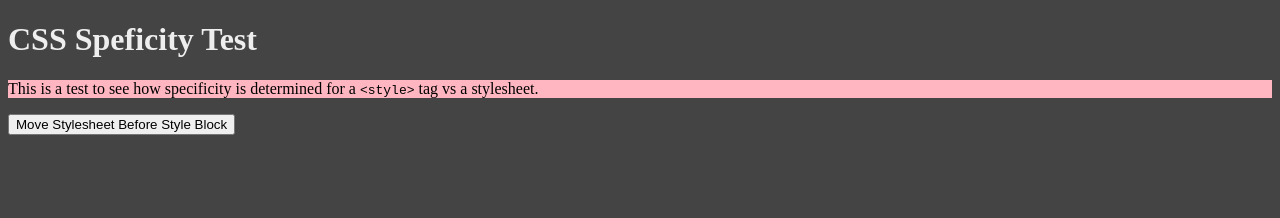
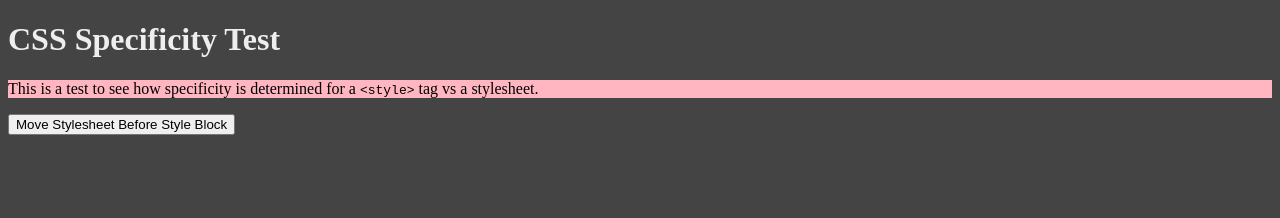
Before and after one commit to brgibson/www, a Jekyll site: the page css/specificity-test/index.html, which Jekyll copies as it is, in a window 1280 px wide. Shown: the top 218 px of the page. Built offline with Jekyll 4.4.1, drawn with Linux system fonts in a browser that asks for light colours.

Commit message:
css - fix typo

```diff
--- a/css/specificity-test/index.html
+++ b/css/specificity-test/index.html
@@ -3,7 +3,7 @@
     <head>
         <meta charset="utf-8">
         <meta name='viewport' content='width=device-width,initial-scale=1'/>
-        <title>CSS Speficity Test</title>
+        <title>CSS Specificity Test</title>
 
 		<style>
             body {
@@ -20,7 +20,7 @@
         <link rel="stylesheet" type="text/css" href="./specificity-test.css">
     </head>
     <body>
-    <h1>CSS Speficity Test</h1>
+    <h1>CSS Specificity Test</h1>
     <p>
         This is a test to see how specificity is determined for a <code>&lt;style&gt;</code> tag vs a stylesheet.
     </p>
```
